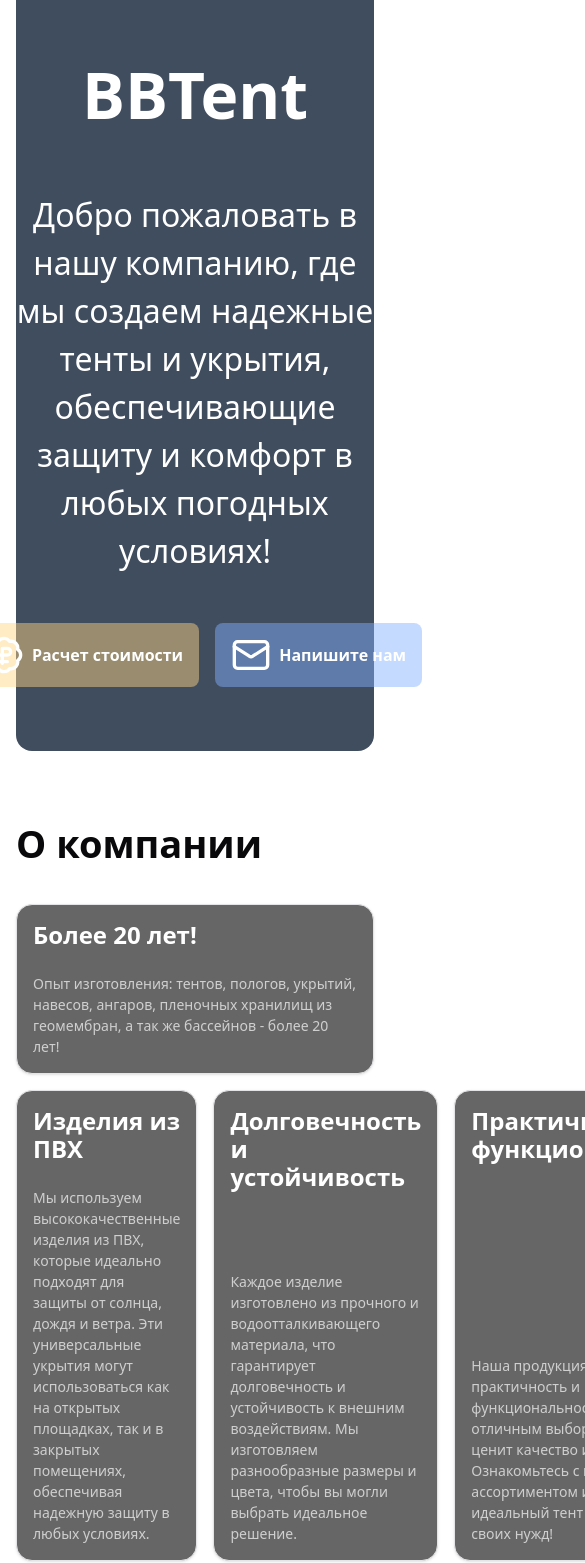
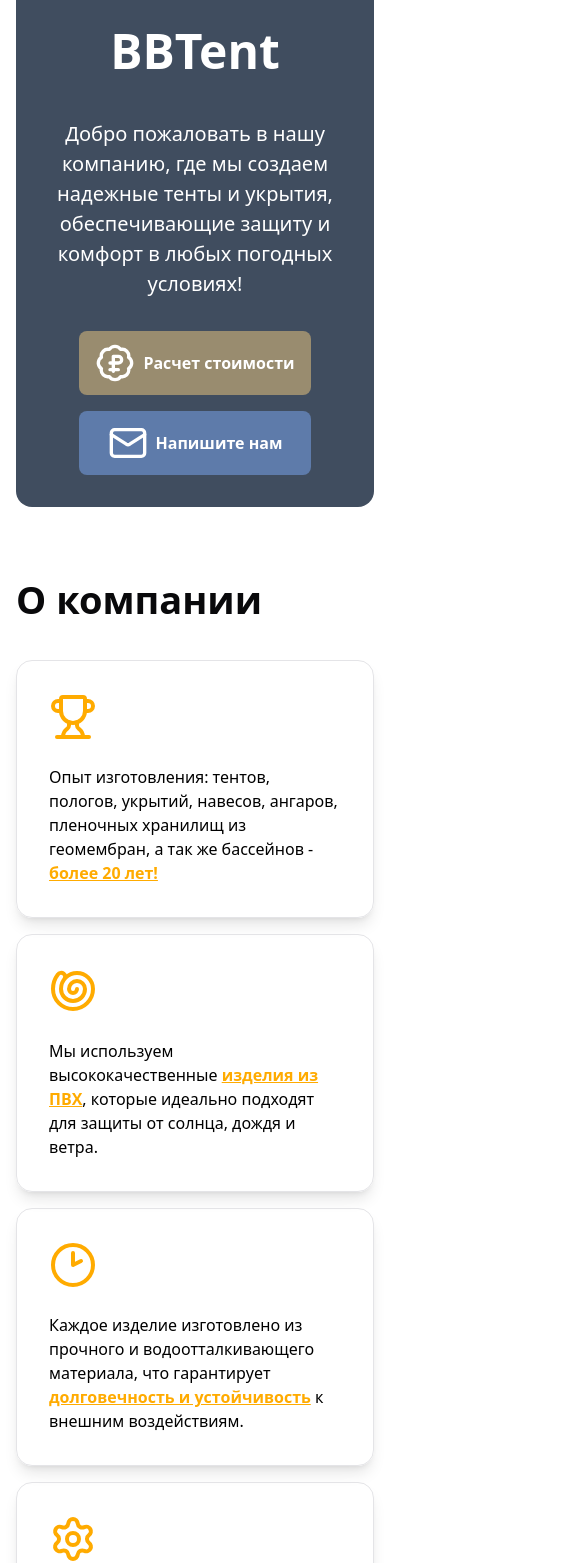
Before and after one commit to LedeuxOff/bbtent, a React (Vite) app: page / in a window 390 px wide. Shown: the part 145-1708 px from the top of the page, 585 px wide, since content can reach past the window. Built offline with nearby package versions, Linux system fonts and the light colour scheme.

Commit message:
feat: footer + adaptive

```diff
--- a/src/layout/footer/index.tsx
+++ b/src/layout/footer/index.tsx
@@ -1,3 +1,49 @@
+import { Separator } from "@/components/ui/separator";
+import { navigationData } from "@/shared/consts";
+import { AppContainer, AppLink } from "@/shared/ui-kit";
+
 export const AppFooter = () => {
-  return <>AppFooter</>;
+  return (
+    <div className="bg-[#909090] flex justify-center">
+      <AppContainer>
+        <div className="flex flex-col gap-4 py-4">
+          <div className="flex flex-col md:flex-row gap-4">
+            {navigationData.map((link) => (
+              <AppLink
+                key={link.id}
+                props={{
+                  href: link.anchor,
+                  className:
+                    "font-[600] hover:text-[#ffd580] transition-colors",
+                }}
+              >
+                {link.label}
+              </AppLink>
+            ))}
+          </div>
+
+          <Separator />
+
+          <div className="flex flex-col md:flex-row justify-between items-start gap-4 md:items-center">
+            <a href="/">
+              <div className="flex gap-2 items-center">
+                <img src="/logo.jpg" className="w-10 h-10 rounded-[4px]" />
+                <span className="text-white font-[600] text-[24px]">
+                  BBTent
+                </span>
+              </div>
+            </a>
+
+            <a href="/" className="text-white underline">
+              Политика конфиденциальности
+            </a>
+          </div>
+
+          <span className="text-white">
+            © 2005-2025 Производственная компания "BBTent" (ИП Петров П.П.)
+          </span>
+        </div>
+      </AppContainer>
+    </div>
+  );
 };
--- a/src/pages/main/about-section/index.tsx
+++ b/src/pages/main/about-section/index.tsx
@@ -1,4 +1,5 @@
 import { AppContainer } from "@/shared/ui-kit";
+import { Clock2, Settings, ShellIcon, Trophy } from "lucide-react";
 
 export const MainPageAboutSection = () => {
   return (
@@ -8,56 +9,63 @@ export const MainPageAboutSection = () => {
           <span className="text-[38px] font-[700]">О компании</span>
 
           <div className="flex flex-col gap-4">
-            <div className="bg-[rgba(0,0,0,0.6)] backdrop-blur-sm shadow-sm border-[1px] border-[rgba(0, 0, 0, 0.06)] rounded-[16px] p-4 flex flex-col gap-6 justify-between">
-              <span className="text-white font-[700] text-[24px] leading-[28px]">
-                Более 20 лет!
+            <div className="grid grid-cols-4 flex-wrap gap-4">
+              <div className="col-span-4 md:col-span-2 lg:col-span-1 shadow-lg border-[1px] border-[rgba(0, 0, 0, 0.06)] rounded-[16px] p-8 flex flex-col gap-6">
+                <span className="text-[#ffab00] font-[700] text-[32px] leading-[28px]">
+                  <Trophy className="w-12 h-12" />
                 </span>
 
-              <span className="text-[#cfcfcf] text-[14px]">
+                <span className="text-[#000] text-[16px]">
                   Опыт изготовления: тентов, пологов, укрытий, навесов, ангаров,
-                пленочных хранилищ из геомембран, а так же бассейнов - более 20
-                лет!
+                  пленочных хранилищ из геомембран, а так же бассейнов -{" "}
+                  <strong className="underline text-[#ffab00]">
+                    более 20 лет!
+                  </strong>
                 </span>
               </div>
 
-            <div className="flex gap-4">
-              <div className="bg-[rgba(0,0,0,0.6)] backdrop-blur-sm shadow-sm border-[1px] border-[rgba(0, 0, 0, 0.06)] rounded-[16px] p-4 flex flex-col gap-6 justify-between">
-                <span className="text-white font-[700] text-[24px] leading-[28px]">
-                  Изделия из ПВХ
+              <div className="col-span-4 md:col-span-2 lg:col-span-1 shadow-lg border-[1px] border-[rgba(0, 0, 0, 0.06)] rounded-[16px] p-8 flex flex-col gap-6">
+                <span className="text-[#ffab00] font-[700] text-[32px] leading-[28px] flex items-center gap-4">
+                  <ShellIcon className="w-12 h-12" />
                 </span>
 
-                <span className="text-[#cfcfcf] text-[14px]">
-                  Мы используем высококачественные изделия из ПВХ, которые
-                  идеально подходят для защиты от солнца, дождя и ветра. Эти
-                  универсальные укрытия могут использоваться как на открытых
-                  площадках, так и в закрытых помещениях, обеспечивая надежную
-                  защиту в любых условиях.
+                <span className="text-[#000] text-[16px]">
+                  Мы используем высококачественные{" "}
+                  <strong className="underline text-[#ffab00]">
+                    изделия из ПВХ
+                  </strong>
+                  , которые идеально подходят для защиты от солнца, дождя и
+                  ветра.
                 </span>
               </div>
 
-              <div className="bg-[rgba(0,0,0,0.6)] backdrop-blur-sm shadow-sm border-[1px] border-[rgba(0, 0, 0, 0.06)] rounded-[16px] p-4 flex flex-col gap-6 justify-between">
-                <span className="text-white font-[700] text-[24px] leading-[28px]">
-                  Долговечность и устойчивость
+              <div className="col-span-4 md:col-span-2 lg:col-span-1 shadow-lg border-[1px] border-[rgba(0, 0, 0, 0.06)] rounded-[16px] p-8 flex flex-col gap-6">
+                <span className="text-[#ffab00] font-[700] text-[32px] leading-[28px] flex items-center gap-4">
+                  <Clock2 className="w-12 h-12" />
                 </span>
 
-                <span className="text-[#cfcfcf] text-[14px]">
+                <span className="text-[#000] text-[16px]">
                   Каждое изделие изготовлено из прочного и водоотталкивающего
-                  материала, что гарантирует долговечность и устойчивость к
-                  внешним воздействиям. Мы изготовляем разнообразные размеры и
-                  цвета, чтобы вы могли выбрать идеальное решение.
+                  материала, что гарантирует{" "}
+                  <strong className="underline text-[#ffab00]">
+                    долговечность и устойчивость
+                  </strong>{" "}
+                  к внешним воздействиям.
                 </span>
               </div>
 
-              <div className="bg-[rgba(0,0,0,0.6)] backdrop-blur-sm shadow-sm border-[1px] border-[rgba(0, 0, 0, 0.06)] rounded-[16px] p-4 flex flex-col gap-6 justify-between">
-                <span className="text-white font-[700] text-[24px] leading-[28px]">
-                  Практичность и функциональность
+              <div className="col-span-4 md:col-span-2 lg:col-span-1 shadow-lg border-[1px] border-[rgba(0, 0, 0, 0.06)] rounded-[16px] p-8 flex flex-col gap-6">
+                <span className="text-[#ffab00] font-[700] text-[32px] leading-[28px] flex items-center gap-4">
+                  <Settings className="w-12 h-12" />
                 </span>
 
-                <span className="text-[#cfcfcf] text-[14px]">
-                  Наша продукция сочетает в себе практичность и
-                  функциональность, что делает ее отличным выбором для тех, кто
-                  ценит качество и комфорт. Ознакомьтесь с нашим ассортиментом и
-                  найдите идеальный тент или полог для своих нужд!
+                <span className="text-[#000] text-[16px]">
+                  Наша продукция сочетает в себе{" "}
+                  <strong className="underline text-[#ffab00]">
+                    практичность и функциональность
+                  </strong>
+                  , что делает ее отличным выбором для тех, кто ценит качество и
+                  комфорт.
                 </span>
               </div>
             </div>
--- a/src/pages/main/branches-section/index.tsx
+++ b/src/pages/main/branches-section/index.tsx
@@ -37,7 +37,7 @@ export const MainPageBranchesSection = () => {
               <div
                 className={cn(
                   "items-center bg-[rgba(0,0,0,.4)] rounded-[8px] px-2 text-white hover:bg-[rgba(0,0,0,.6)] swiper-button-prev",
-                  "flex"
+                  "hidden md:flex"
                 )}
               >
                 <ChevronLeft />
@@ -89,15 +89,15 @@ export const MainPageBranchesSection = () => {
               </div>
               <div
                 className={cn(
-                  "absolute top-0 bottom-0 w-30 bg-gradient-to-l from-[#ffffff] to-transparent z-10 pointer-events-none",
-                  "right-12"
+                  "absolute top-0 bottom-0 w-16 md:w-30 bg-gradient-to-l from-[#ffffff] to-transparent z-10 pointer-events-none",
+                  "right-0 md:right-12"
                 )}
               />
 
               <div
                 className={cn(
-                  "flex items-center bg-[rgba(0,0,0,.4)] rounded-[8px] px-2 text-white hover:bg-[rgba(0,0,0,.6)] swiper-button-next relative z-11",
-                  "flex"
+                  "items-center bg-[rgba(0,0,0,.4)] rounded-[8px] px-2 text-white hover:bg-[rgba(0,0,0,.6)] swiper-button-next relative z-11",
+                  "hidden md:flex"
                 )}
               >
                 <ChevronRight />
--- a/src/pages/main/welcome-section/index.tsx
+++ b/src/pages/main/welcome-section/index.tsx
@@ -6,14 +6,16 @@ export const MainPageWelcomeSection = () => {
   return (
     <div className="w-full flex justify-center">
       <AppContainer props={{}}>
-        <div className="flex flex-col gap-12 items-center justify-center bg-[#112138cc] py-16 rounded-[16px]">
-          <span className="text-[64px] font-[700] text-white">BBTent</span>
-          <span className="text-[32px] text-center max-w-[810px] font-[500] text-white">
+        <div className="flex flex-col gap-8 md:gap-12 items-center justify-center bg-[#112138cc] py-8 md:py-16 px-4 rounded-[16px]">
+          <span className="text-[48px] md:text-[64px] font-[700] text-white">
+            BBTent
+          </span>
+          <span className="text-[20px] md:text-[32px] text-center max-w-[810px] font-[500] text-white">
             Добро пожаловать в нашу компанию, где мы создаем надежные тенты и
             укрытия, обеспечивающие защиту и комфорт в любых погодных условиях!
           </span>
 
-          <div className="flex gap-4">
+          <div className="flex flex-col md:flex-row gap-4">
             <Button
               type="button"
               size="lg"
--- a/src/shared/consts/navigation-data.ts
+++ b/src/shared/consts/navigation-data.ts
@@ -1,6 +1,6 @@
 export const navigationData = [
   { id: "welcome", anchor: "#welcome", label: "Главная" },
   { id: "about", anchor: "#about", label: "О компании" },
-  { id: "photo", anchor: "#photo", label: "Фото наших работ" },
-  { id: "feedback", anchor: "#feedback", label: "Отзывы клиентов" },
+  { id: "photo", anchor: "#branches", label: "Направления" },
+  { id: "feedback", anchor: "#feedback", label: "Отзывы" },
 ];
```
Also changed, not shown: src/pages/main/feedback-section/index.tsx (+6 -6 lines), src/pages/main/get-price-section/index.tsx (+9 -2 lines), public/gazel.png (added). Lines whose indentation alone changed are shown as unchanged.
